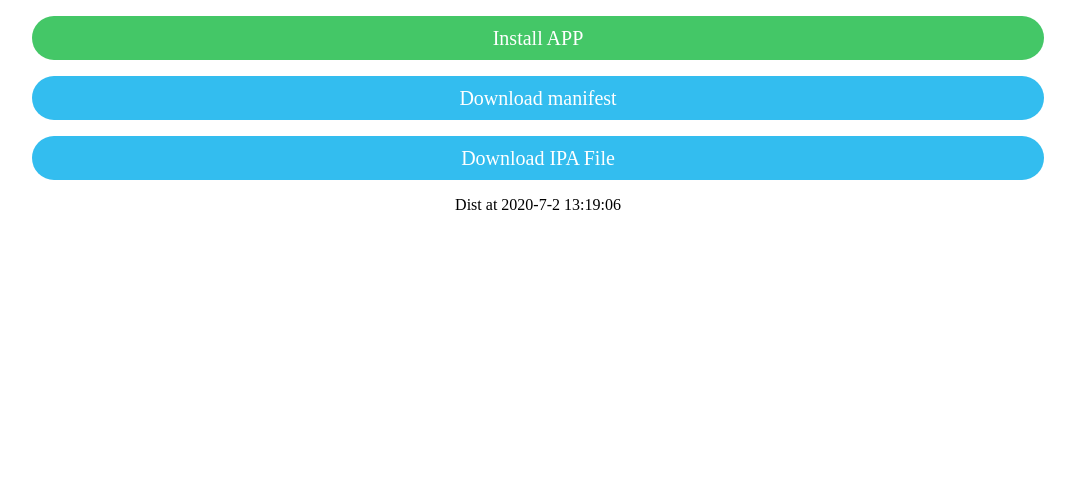
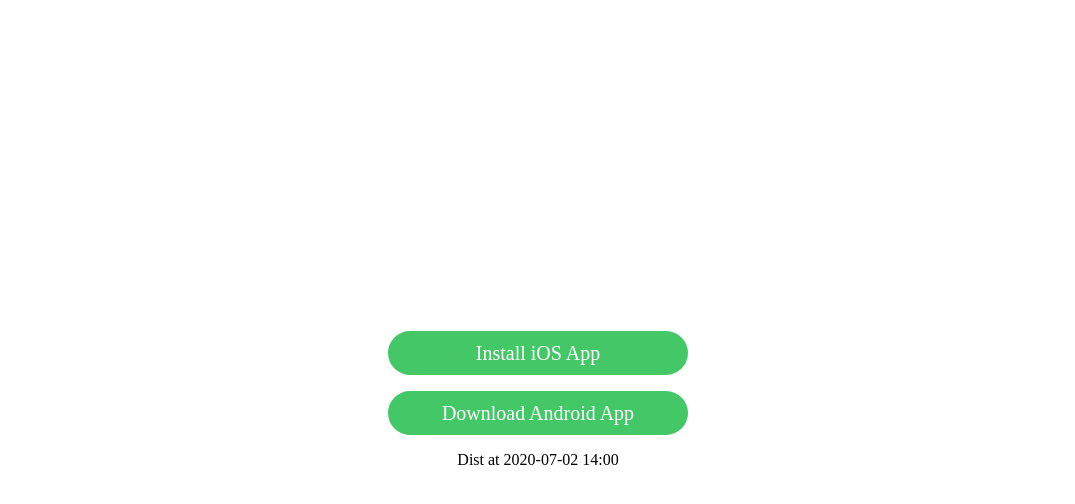
Before and after one commit to Fi2zz/fitness, a website: page index.html in a window 1280 px wide. Shown: the whole page, without its empty margins (102-1177 px from the left). Drawn offline with Linux system fonts and the light colour scheme.

Commit message:
feat: 0702

```diff
--- a/index.html
+++ b/index.html
@@ -8,19 +8,8 @@
     <style>
       .install {
         background-color: rgb(68, 199, 103);
-      }
-      .manifest {
-        background-color: rgb(51, 189, 239);
-      }
-      .ipa {
-        background-color: rgb(51, 189, 239);
-      }
-
-      .install,
-      .manifest,
-      .ipa {
         color: rgb(255, 255, 255);
-        width: 80%;
+        width: 300px;
         display: flex;
         align-items: center;
         justify-content: center;
@@ -29,23 +18,39 @@
         text-decoration: none;
         border-radius: 22px;
         height: 44px;
-        margin: 16px auto;
+        margin: 0 auto 16px;
+      }
+      html,
+      body {
+        width: 100%;
+        height: 100%;
+        position: relative;
+        margin: 0;
+        padding: 0;
+      }
+      .app {
+        width: 100%;
+        height: 100%;
+        display: flex;
+        align-items: center;
+        justify-content: center;
+        flex-direction: column;
       }
     </style>
+    <div class="app">
       <a
         class="install"
         href="itms-services://?action=download-manifest&url=https://fi2zz.github.io/fitness/manifest.plist"
-      >Install APP</a
+        >Install iOS App</a
       >
-    <a class="manifest" href="https://fi2zz.github.io/fitness/manifest.plist"
-      >Download manifest</a
-    >
-    <a class="ipa" href="https://fi2zz.github.io/fitness/RideJKTV3.ipa"
-      >Download IPA File</a
+      <a
+        class="install"
+        href="itms-services://?action=download-manifest&url=https://fi2zz.github.io/fitness/manifest.plist"
+        >Download Android App</a
       >
       <div style="text-align: center;">
-      <div id="time"></div>
+        <div id="time">Dist at 2020-07-02 14:00</div>
       </div>
-    <script src="./app.js"></script>
+    </div>
   </body>
 </html>
```
Also changed, not shown: package.json (+1 -9 lines), 1 other file. Lines whose indentation alone changed are shown as unchanged.
